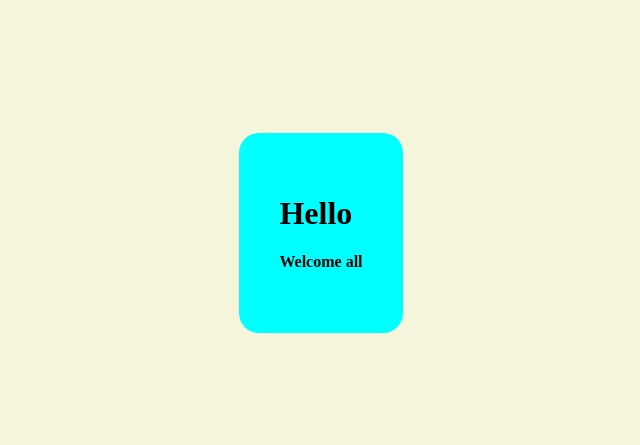
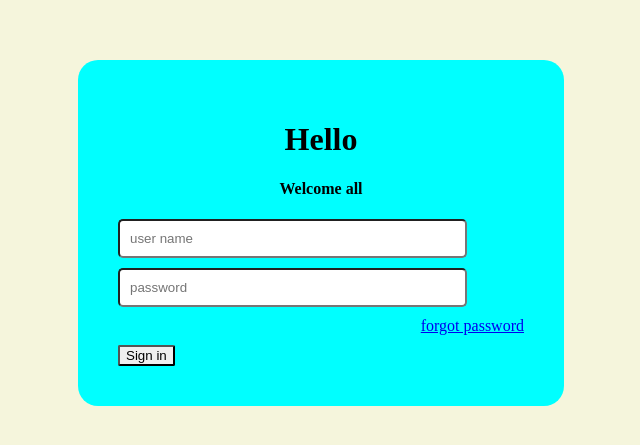
Before and after one commit to premrajendran07-creator/html_demo, a plain HTML site: page login.html in a window 1280 px wide. Shown: the part 135-580 px from the top of the page, without its empty margins (319-959 px from the left). Drawn offline with Linux system fonts and the light colour scheme.

Commit message:
login task

```diff
--- a/css/common.css
+++ b/css/common.css
@@ -0,0 +1,18 @@
+body{
+    background-color: beige;
+    display: flex;
+    align-items: center;
+    justify-content: center;
+    height: 90vh;
+}
+
+.center-space{
+    text-align: center;
+    }
+
+.input-box{
+  width: 80%;
+  padding: 10px;
+  border-radius: 5px;
+  margin-bottom: 10px;
+}
--- a/css/login.css
+++ b/css/login.css
@@ -1,13 +1,16 @@
-body{
-    background-color: beige;
-    display: flex;
-    align-items: center;
-    justify-content: center;
-    height: 90vh;
-}
-
 .login_container{
     padding: 40px;
     background-color: aqua;
     border-radius: 20px;
+
 }
+
+.forget_password{
+    text-align: right;
+    margin-bottom: 10px;
+
+}
+
+.sign-in{
+border-radius: 2px;
+}
--- a/login.html
+++ b/login.html
@@ -4,12 +4,24 @@
     <meta charset="UTF-8">
     <meta name="viewport" content="width=device-width, initial-scale=1.0">
     <title>login</title>
+    <link rel="icon" href="assert/facebook-icon-png.webp">
     <link rel="stylesheet" href="css/login.css">
+    <link rel="stylesheet" href="css/common.css">
 </head>
 <body>
     <div class="login_container">
-    <H1>Hello</H1>
-    <h4>Welcome all</h4>
+    <H1 class="center-space">Hello</H1>
+    <h4 class="center-space">Welcome all</h4>
+
+      <form>
+            <input class="input-box" type="text" placeholder="user name" required>
+            <input class="input-box" type="password" placeholder="password" required>
+    <div class="forget_password">
+        <a href="forgetpassword.com">forgot password</a>
+    </div>
+            <button class="sign-in" type="submit">Sign in</button>
+        </form>
+    </div>
     </div>
 </body>
 </html>
```
Also changed, not shown: assert/facebook-icon-png.webp (added).
